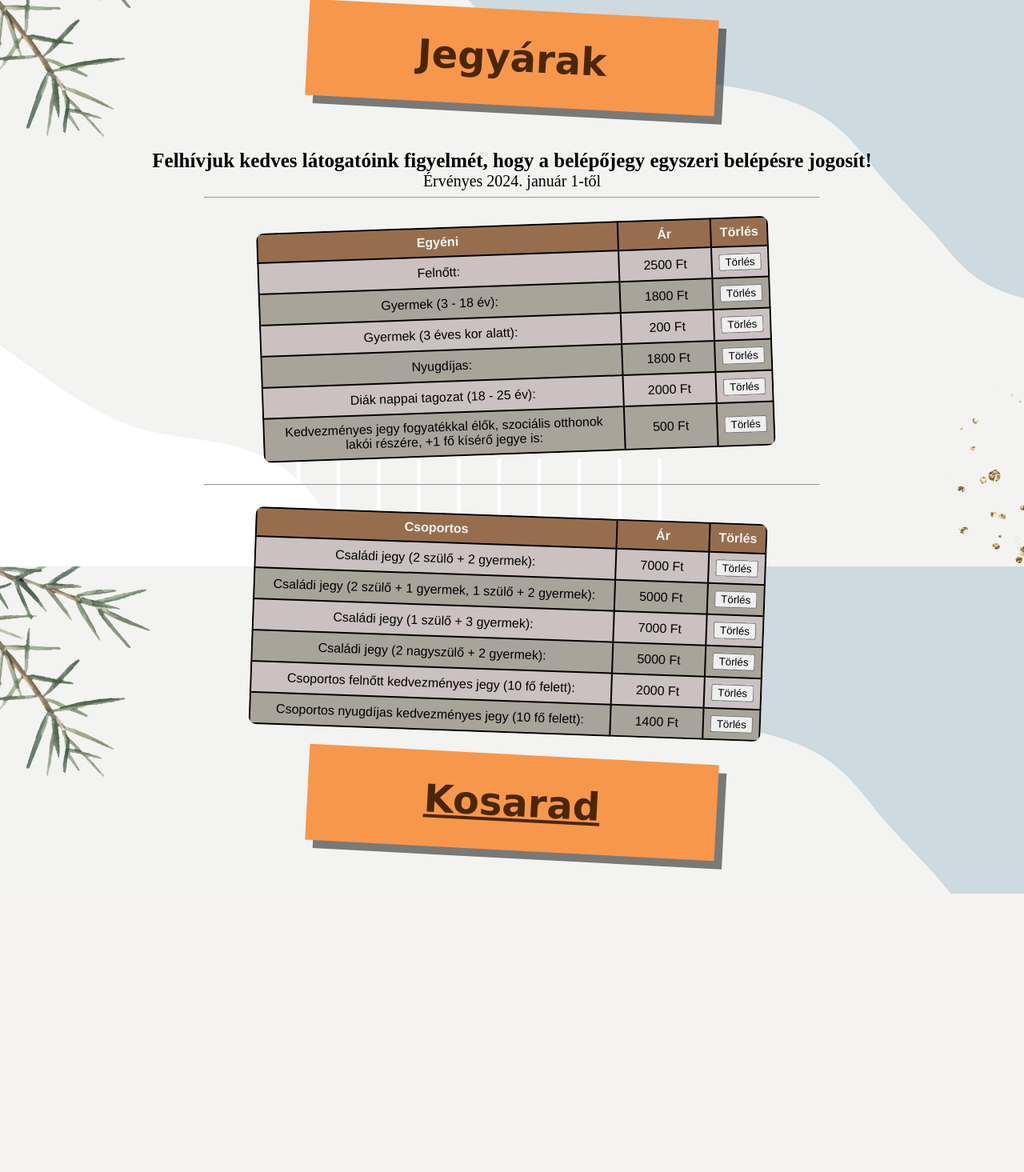
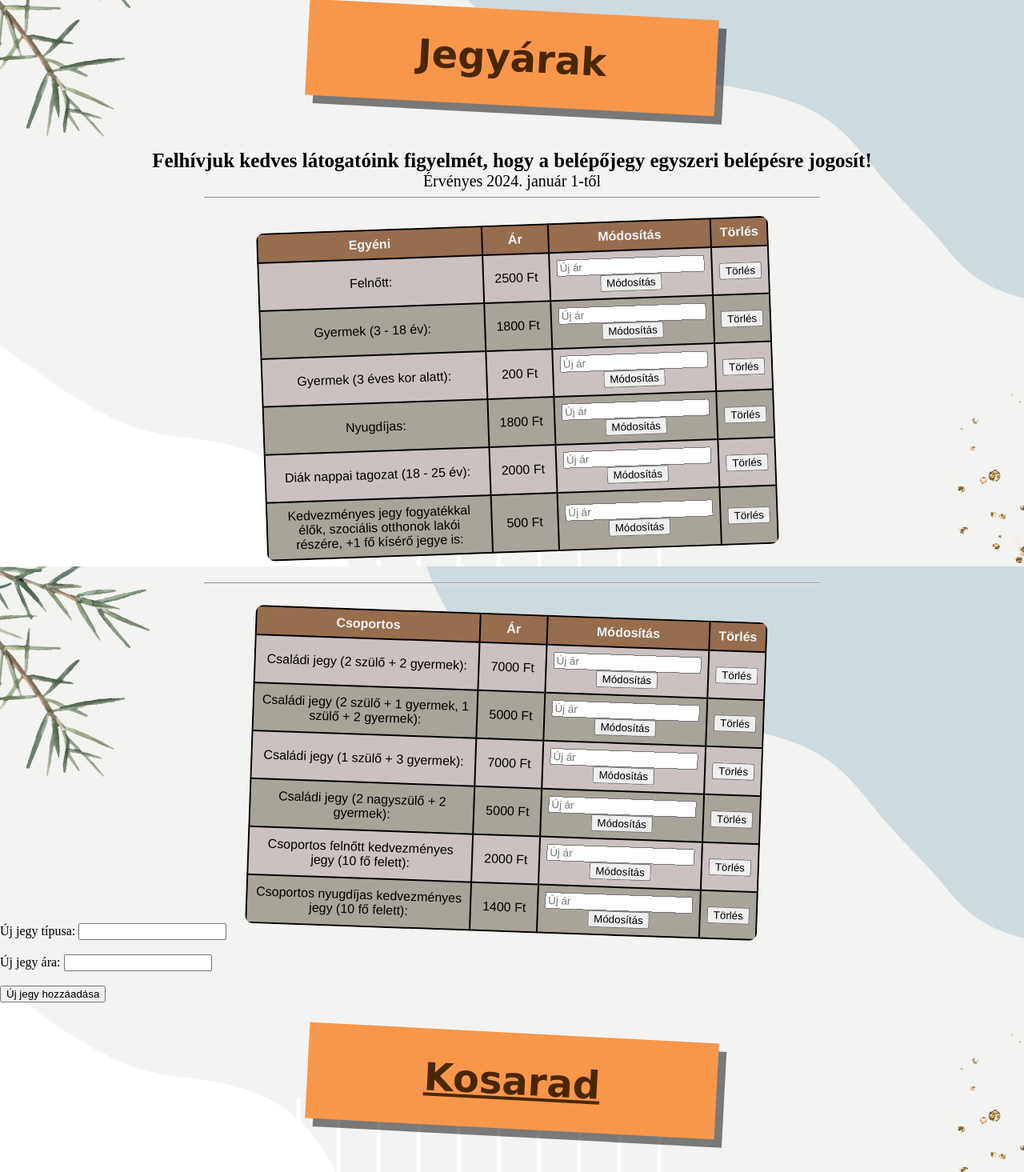
Before and after one commit to BaratP/Zoowebsite, a PHP site: page /html/jegyek.php in a window 1280 px wide. Shown: the part 92-1557 px from the top of the page at 80% size. Before the commit the page ends 1209 px from the top, so only its background shows below. Run offline with PHP 8.4, Linux system fonts and the light colour scheme; the visitor is signed in with stand-in values (Sample User, id 1).

Commit message:
Add files via upload

```diff
--- a/Allatkert/html/jegyek.php
+++ b/Allatkert/html/jegyek.php
@@ -9,6 +9,12 @@ function deleteFromCart($index) {
     unset($_SESSION['kosar'][$index]);
 }
 
+function modifyPrice($index, $newPrice) {
+    if (isset($_SESSION['kosar'][$index])) {
+        $_SESSION['kosar'][$index]['ar'] = $newPrice;
+    }
+}
+
 if (isset($_POST['submit'])) {
     addToCart($_POST['jegyTipus'], $_POST['ar']);
 }
@@ -16,6 +22,12 @@ if (isset($_POST['submit'])) {
 if (isset($_POST['delete']) && isset($_SESSION['loggedin']) && $_SESSION['loggedin'] === true && $_SESSION['username'] === "ADMIN") {
     $index = $_POST['delete'];
     deleteFromCart($index);
+}
+
+if (isset($_POST['modify']) && isset($_SESSION['loggedin']) && $_SESSION['loggedin'] === true && $_SESSION['username'] === "ADMIN") {
+    $index = $_POST['modify'];
+    $newPrice = $_POST['newPrice'];
+    modifyPrice($index, $newPrice);
 }
 
 ?>
@@ -59,6 +71,7 @@ if (isset($_POST['delete']) && isset($_SESSION['loggedin']) && $_SESSION['logged
         <th>Ár</th>
         <?php if(isset($_SESSION['loggedin']) && $_SESSION['loggedin'] === true) {
             if ($_SESSION['username'] === "ADMIN") { ?>
+                <th>Módosítás</th>
                 <th>Törlés</th>
             <?php } else { ?>
                 <th>Kosár</th>
@@ -83,6 +96,13 @@ if (isset($_POST['delete']) && isset($_SESSION['loggedin']) && $_SESSION['logged
         echo '<td>' . $jegy['ar'] . ' Ft</td>';
         if (isset($_SESSION['loggedin']) && $_SESSION['loggedin'] === true) {
             if ($_SESSION['username'] === "ADMIN") {
+                echo '<td>';
+                echo '<form method="post">';
+                echo '<input type="hidden" name="modify" value="' . $index . '">';
+                echo '<input type="number" name="newPrice" placeholder="Új ár" required>';
+                echo '<button type="submit">Módosítás</button>';
+                echo '</form>';
+                echo '</td>';
                 echo '<td>';
                 echo '<form method="post">';
                 echo '<input type="hidden" name="delete" value="' . $index . '">';
@@ -112,6 +132,7 @@ if (isset($_POST['delete']) && isset($_SESSION['loggedin']) && $_SESSION['logged
         <th>Ár</th>
         <?php if(isset($_SESSION['loggedin']) && $_SESSION['loggedin'] === true) {
             if ($_SESSION['username'] === "ADMIN") { ?>
+                <th>Módosítás</th>
                 <th>Törlés</th>
             <?php } else { ?>
                 <th>Kosár</th>
@@ -138,6 +159,13 @@ if (isset($_POST['delete']) && isset($_SESSION['loggedin']) && $_SESSION['logged
             if ($_SESSION['username'] === "ADMIN") {
                 echo '<td>';
                 echo '<form method="post">';
+                echo '<input type="hidden" name="modify" value="' . $index . '">';
+                echo '<input type="number" name="newPrice" placeholder="Új ár" required>';
+                echo '<button type="submit">Módosítás</button>';
+                echo '</form>';
+                echo '</td>';
+                echo '<td>';
+                echo '<form method="post">';
                 echo '<input type="hidden" name="delete" value="' . $index . '">';
                 echo '<button type="submit">Törlés</button>';
                 echo '</form>';
@@ -156,6 +184,17 @@ if (isset($_POST['delete']) && isset($_SESSION['loggedin']) && $_SESSION['logged
     }
     ?>
 </table>
+<?php if(isset($_SESSION['loggedin']) && $_SESSION['loggedin'] === true) {
+    if ($_SESSION['username'] === "ADMIN") { ?>
+        <form method="post">
+            <label for="newTicketType">Új jegy típusa:</label>
+            <input type="text" id="newTicketType" name="newTicketType" required><br><br>
+            <label for="newTicketPrice">Új jegy ára:</label>
+            <input type="text" id="newTicketPrice" name="newTicketPrice" required><br><br>
+            <button type="submit" name="addTicket">Új jegy hozzáadása</button>
+        </form>
+    <?php }
+} ?>
 <a href="kosar.php" id="cim"><h1>Kosarad</h1></a>
 <br><br><br>
 </body>
```
Also changed, not shown: Allatkert/html/profil.php (+4 -4 lines).
